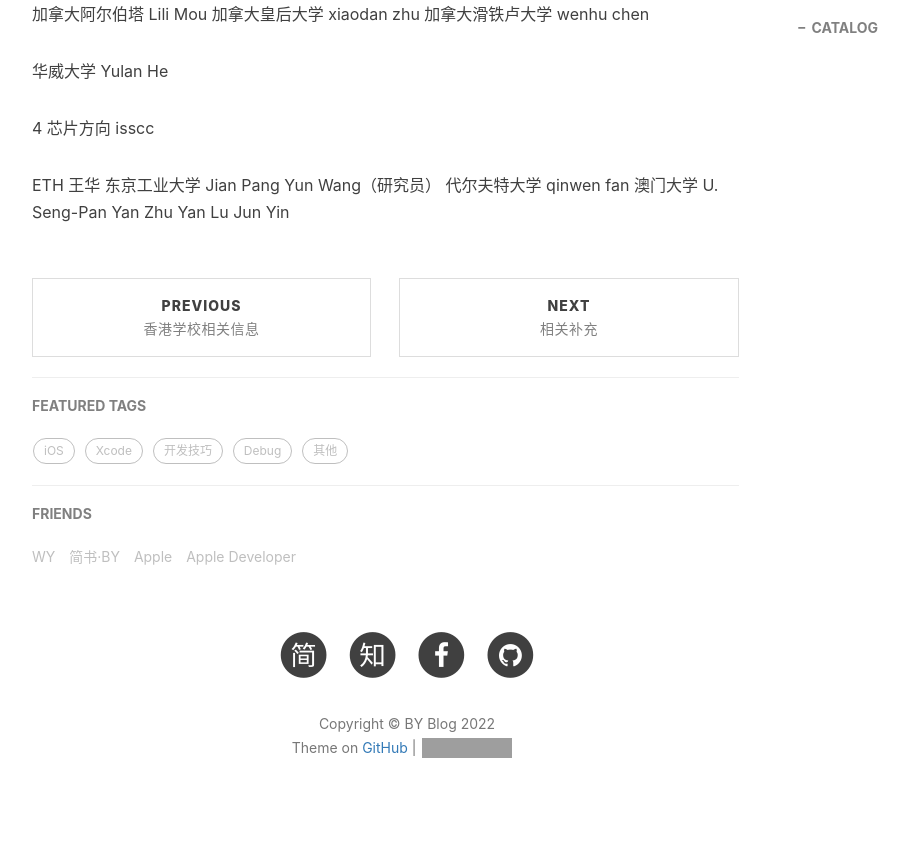
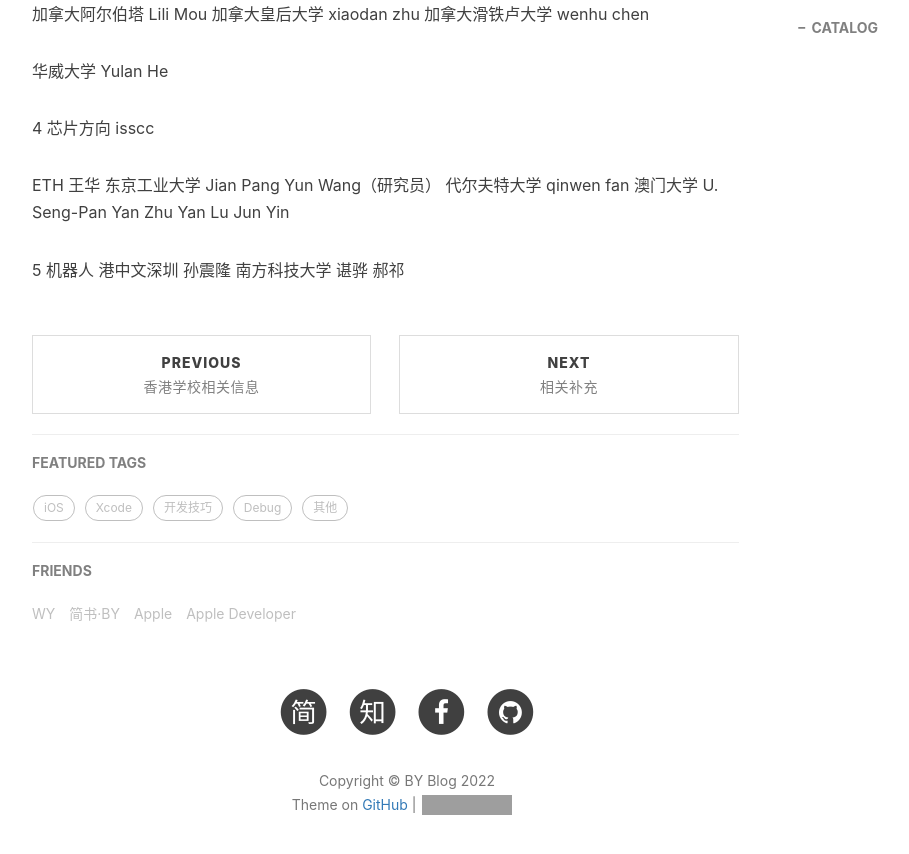
Before and after one commit to pengjiao123/pengjiao123.github.io, a Jekyll site: the page built from _posts/2022-06-18-实习相关.md, in a window 1280 px wide and 900 px high, scrolled down 1500 px. Shown: the top 854 px of the window, without its empty margins (233-1142 px from the left). Built offline with Jekyll 4.4.1, drawn with Linux system fonts in a browser that asks for light colours; nearby versions of some CDN libraries; comment, search, counter and statistics services are not loaded; grey boxes are pictures that could not be loaded.

Commit message:
Update 2022-06-18-实习相关.md

```diff
--- a/_posts/2022-06-18-实习相关.md
+++ b/_posts/2022-06-18-实习相关.md
@@ -75,3 +75,7 @@ ETH  王华
 东京工业大学 Jian Pang Yun Wang（研究员）
 代尔夫特大学 qinwen fan
 澳门大学  U. Seng-Pan  Yan Zhu Yan Lu Jun Yin
+
+5 机器人
+港中文深圳 孙震隆
+南方科技大学 谌骅 郝祁
```
